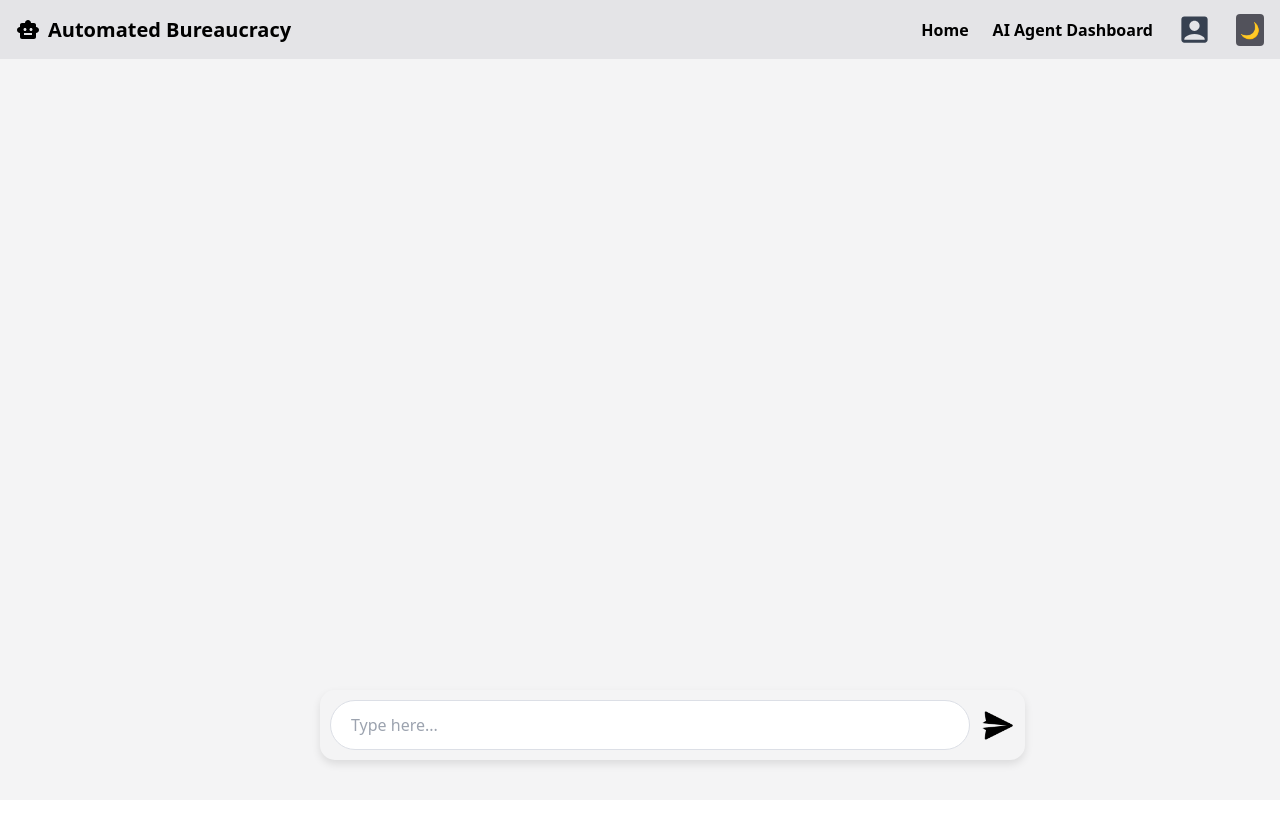
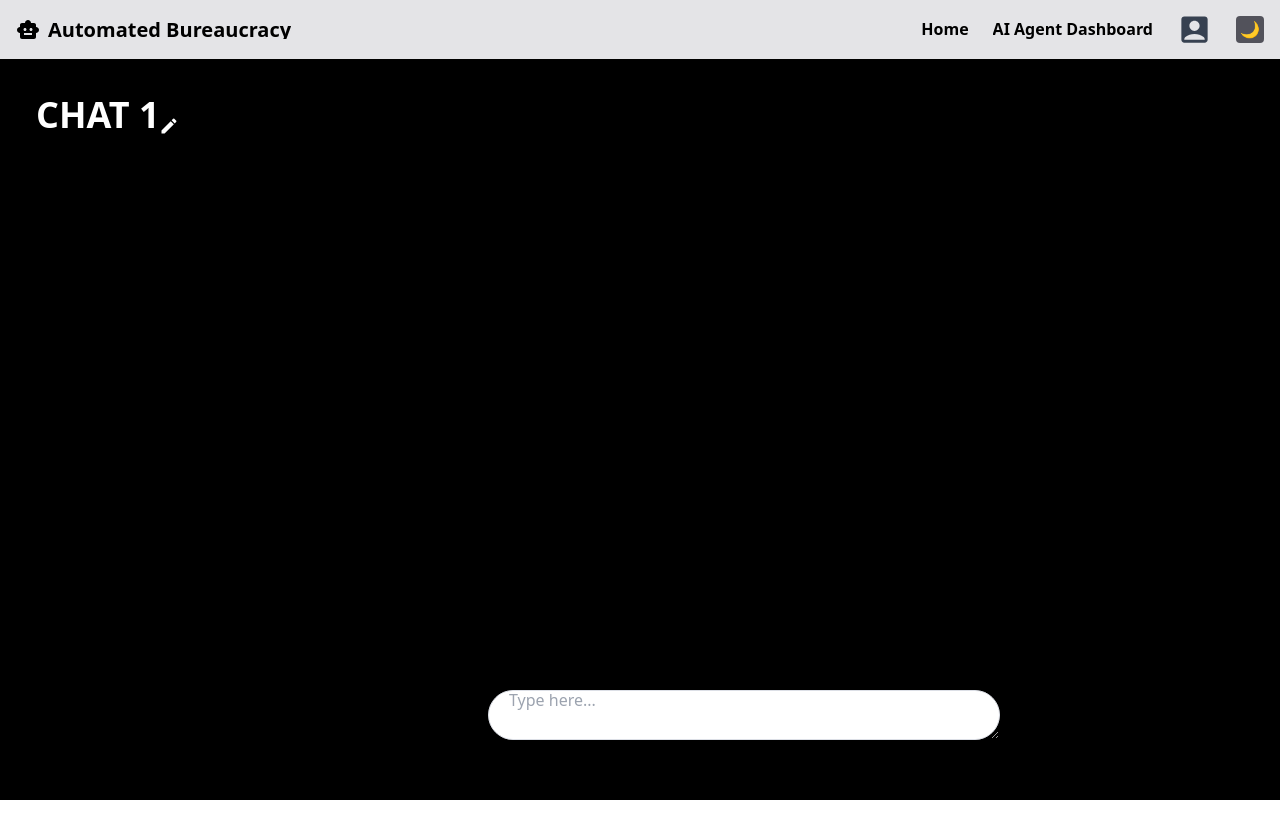
Before and after one commit to Automated-Bureaucracy-Kickoff/Automated-Bureaucracy, a React (Vite) app in the folder frontend-v2/: page /testing in a window 1280 px wide. Shown: the top 838 px of the page. After the commit the page ends 800 px from the top, so only its background shows below. Built offline with nearby package versions, Linux system fonts and the light colour scheme.

Commit message:
Feat:ChatBox

```diff
--- a/frontend-v2/src/App.jsx
+++ b/frontend-v2/src/App.jsx
@@ -5,6 +5,7 @@ import { store } from './redux/store/store.js'
 import ChatBot from './pages/ChatBot.jsx'
 import LandingPage from './pages/HomePage.jsx'
 import Navbar from './components/Navbar.jsx'
+import MainPage from './pages/MainPage.jsx'
 
 function App() {
 
@@ -15,7 +16,7 @@ function App() {
                 <Navbar></Navbar>
                 <Routes>
                     <Route path='/' element={<> <LandingPage/> </>}/>
-                    <Route path='/mainPage' element={<> Lakshay </>} />
+                    <Route path='/mainPage' element={<> <MainPage/>  </>} />
                     <Route path='/testing' element={<> <ChatBot /> </>} />
                 </Routes>
             </div>
--- /dev/null
+++ b/frontend-v2/src/components/AIicon.jsx
@@ -0,0 +1,20 @@
+function AiIcon() {
+    return (
+            <svg
+                xmlns="http://www.w3.org/2000/svg"
+                viewBox="74.634 123.585 98.962 106.718"
+                width="98.962"
+                height="40.718"
+                style={{ fill: "-moz-initial", clipRule: "evenodd", fillRule: "evenodd", }}
+                className="absolute -left-8  z-10 p-1 m-2 right-0 -bottom-2"
+            >
+                <path
+                    className="mlc_svg__st0"
+                    d="M170.895 171.103h-42.1c-1.4 0-2.6 1.2-2.6 2.6v18.4c1.7-.2 3.3.1 4.7.9V175.803h37.9v49.9h-37.9v-15.7c-1.1.8-2.3 1.4-3.4 2-.4.2-.8.4-1.2.5v15.2c0 1.4 1.2 2.6 2.6 2.6h42.1c1.4 0 2.6-1.1 2.6-2.6v-54.2c-.1-1.2-1.3-2.4-2.7-2.4zm-44.6 38.5c-3 1.4-8.3 2.7-11.5 3.4-3.6.8-14.2 3.2-15.1-2.5-.7-4.7 11.6-9.9 14.8-11.3 2.9-1.3 5.9-2.4 8.8-3.6 3.2-1.2 6.6-1.7 8.2 2.3.7 1.7.9 3.2.9 5v.4c-.4 3.1-3.4 5.1-6.1 6.3zm10.6-51.3c1.4-.1 2.7.9 2.8 2.4l.4 4.9c.1 1.4-.9 2.7-2.4 2.8-1.4.1-2.7-.9-2.8-2.4l-.4-4.9c-.1-1.4 1-2.6 2.4-2.8zm18.8 10.9c0-2.9-.2-5.7-.4-8.4l-.3-2.7V157.803c-.5-3.3-1.1-6.6-1.9-10-.8-3.3-3.7-5.4-7-5.5-6.1-.1-12.3-.2-18.4 0-1-1.9-4.2-3.1-7.9-2.9l-4.2-9.5c.8-.7 1.2-1.8 1.1-3-.2-2-1.9-3.5-3.9-3.3-2 .2-3.5 1.9-3.3 3.9.2 1.9 1.7 3.3 3.6 3.3l4 9c-2.6.7-4.6 2.2-5.1 3.9-5.8.8-11.5 2-17.2 3.1-.7.1-1.3.4-1.9.6-6.4 1.6-13 5.1-13 5.1-.1.8-.2 1.7-.2 2.5.3-.1.6-.1 1-.2 5-.4 9.6 4.7 10.2 11.5.6 6.8-3 12.7-8 13.1h-1.1c.2.9.4 1.8.7 2.6 4.2 2.3 9.9 3.8 13.4 4.6.8.3 1.7.5 2.6.5 8.6.2 17.3.3 25.9-.5h.3v-6.3c-5.8.5-11.8.5-20.8.3-1.7 0-2.9-1.1-3.4-2.5-2-7.2-2.5-14.8-2-22.9.1-1.5 1.2-2.8 2.9-3.1 1.6-.3 3.2-.6 4.6-.9.7-.1 2.5-.5 3.8-.7 1-.2 2.1-.4 3.1-.6 3.3.6 5.6 5.4 10.5 4.6 5-.1 6.4-5.2 9.5-6.3 2.3 0 4.6 0 6.9.1 1.1 0 2.1 0 3.9.1 1.7 0 3 1 3.4 2.5.4 1.6.7 3.2 1 4.8.6 5.4.9 9.8.8 13.2h6.8zm-75.1-7.8c2-.2 3.8 2.5 4.1 6 .3 3.5-1 6.4-3 6.6-1 .1-1.9-.5-2.6-1.5.4.3.9.5 1.3.4 1.5-.1 2.6-2.5 2.3-5.3-.2-2.8-1.7-5-3.2-4.8-.5 0-.9.3-1.2.7.5-1.3 1.3-2.1 2.3-2.1z"
+                    fill="white"
+                />
+            </svg>
+    );
+}
+
+export default AiIcon
--- a/frontend-v2/src/components/ChatInput.jsx
+++ b/frontend-v2/src/components/ChatInput.jsx
@@ -1,8 +1,9 @@
 import { useRef } from "react"
 import { useDispatch, useSelector } from "react-redux"
 import { aiResponse, setflag, userQuery } from "../redux/slices/chatbotState"
-import AI from "../controller/api-AI"
-
+import SendIcon from '@mui/icons-material/Send';
+import mimickApi from "../controller/api-Mimick";
+import FileUpload from "./FileUpload";
 const Input = () => {
     const dispatch = useDispatch()
     let flag = useSelector((state) => state.chatbot.flag)
@@ -12,18 +13,24 @@ const Input = () => {
             let message = chatbot.current.value
             dispatch(setflag({flag:false}))
             chatbot.current.value=""
-            dispatch(userQuery({ message }))
-            dispatch(aiResponse({ message: "Thinking......" }))
-            const data = await AI(message)
-            dispatch(aiResponse({ message: JSON.parse(data).message }))
+            dispatch(userQuery({ message:[message,new Date().toLocaleString([],{ hour: '2-digit', minute: '2-digit' })] }))
+            dispatch(aiResponse({ message: ["Thinking......",new Date().toLocaleString([],{ hour: '2-digit', minute: '2-digit' })] }))
+            try{
+                const data = await mimickApi(message)
+                dispatch(aiResponse({ message: JSON.parse(data).message }))
+            }catch(err){
+                dispatch(aiResponse({ message: err }))
+            }
             dispatch(setflag({flag:true}))
         }
     }
 
     return (
-        <div className="chat-container">
-            <input className="chat-input" placeholder="Type here..." ref={chatbot} type="text" />
-            <img onClick={sendChat} className="send-icon" src="/sendIcon.png" alt="Send" />
+        <div className="chat-container min-w-80" >
+            <textarea  onKeyDown={(event)=>{if(event.key=="Enter"  && !event.shiftKey)sendChat()}} className="chat-input dark:bg-zinc-700 min-w-48 " placeholder="Type here..." ref={chatbot} type="text" />
+             <FileUpload/>
+             <SendIcon className=" relative -left-6" onClick={sendChat}  />
+
         </div>
 
     )
--- a/frontend-v2/src/components/ChatResponse.jsx
+++ b/frontend-v2/src/components/ChatResponse.jsx
@@ -1,18 +1,32 @@
 import { useSelector } from "react-redux";
-
+import AiIcon from "./AIicon";
+import EditIcon from '@mui/icons-material/Edit';
+import { useRef, useState } from "react";
 const Response = () => {
   const messages = useSelector((state) => state.chatbot.messages);
+  const [title,setTitle]=useState("CHAT 1")
+  return (
+    <div className="response-container bg-black p-0 m-0 min-w-96 min-h-64 overflow-x-hidden" >
 
-  return (
-    <div className="response-container">
+      <div className="text-white text-4xl font-bold bg-black/30 p-4  text-left z-20 fixed" style={{width:"100%"}}>
+        {title||"Default Title"} <EditIcon className="relative -left-3 top-2" style={{height:"20px"}} onClick={()=>{let text = prompt("enter yor title"); setTitle(text)}}/>
+      </div>
+
       {messages.map((ele, index) => (
-        <div
-          className={`message ${index % 2 == 0 ? "message-right" : "message-left"}`}
-          key={index}
-        >
-          {ele}
-        </div>
+        <>
+          <div
+            className={`message ${index % 2 == 0 ? "message-right" : "message-left"} min-w-56 dark:bg-zinc-700 mb-4 min-h-fit relative `}
+            key={index}
+          >
+            {index % 2 != 0 ? <AiIcon /> : ""}
+            {ele[0]}
+            <br />
+            <h1 className="text-right"> {ele[1]} </h1>
+          </div>
+
+        </>
       ))}
+
     </div>
   );
 };
--- /dev/null
+++ b/frontend-v2/src/components/FileUpload.jsx
@@ -0,0 +1,39 @@
+import * as React from 'react';
+import { styled } from '@mui/material/styles';
+import Button from '@mui/material/Button';
+import AddIcon from '@mui/icons-material/Add';
+import { useDispatch } from 'react-redux';
+import { appendFiles } from '../redux/slices/chatbotState';
+
+
+const VisuallyHiddenInput = styled('input')({
+  clip: 'rect(0 0 0 0)',
+  clipPath: 'inset(50%)',
+  height: 1,
+  overflow: 'hidden',
+  position: 'absolute',
+  bottom: 0,
+  left: 0,
+  whiteSpace: 'nowrap',
+  width: 1,
+});
+
+export default function FileUpload() {
+    const dispatch = useDispatch()
+  return (
+    <Button
+      component="label"
+      role={undefined}
+       color='whitesmoke'
+      tabIndex={-1}
+      startIcon={<AddIcon />}
+      className='-left-2'
+    >
+      <VisuallyHiddenInput
+        type="file"
+        onChange={(event) => dispatch(appendFiles({files:event.target.files}))  }
+        multiple
+      />
+    </Button>
+  );
+}
--- /dev/null
+++ b/frontend-v2/src/controller/api-Mimick.js
@@ -0,0 +1,21 @@
+// i am mimicking api , as api has not been created ,so i created a js fnction which behaves like this
+
+let count = 0
+function mimickApi(message){
+
+    return new Promise((res,rej)=>{
+         setTimeout(()=>{
+            if(count==0){
+                res(JSON.stringify({message:`${message} i am mimicking an api `}))
+                count+=1
+              }else{
+                rej(JSON.stringify({message:`We apologize for the issue. It's not a problem with your request, but rather a technical difficulty on our end.`}))
+                count=0
+              }
+         },200)
+
+    })
+}
+
+
+export default mimickApi
--- a/frontend-v2/src/index.css
+++ b/frontend-v2/src/index.css
@@ -1,3 +1,12 @@
 @tailwind base;
 @tailwind components;
 @tailwind utilities;
+
+*{
+    margin: 0;
+    padding: 0;
+    line-height: 1.2rem;
+    box-sizing: border-box;
+    overflow-x: hidden;
+    scrollbar-width: none;
+}
--- a/frontend-v2/src/pages/ChatBot.jsx
+++ b/frontend-v2/src/pages/ChatBot.jsx
@@ -6,9 +6,9 @@ const ChatBot = () => {
 
     return (
 
-        <div className="chatBotPage">
+        <div className="chatBotPage bg-black p-0 m-0 min-w-full overflow-hidden ">
         <Response />
-            <Input />
+        <Input />
         </div>
     )
 
--- a/frontend-v2/src/pages/Chatbot.css
+++ b/frontend-v2/src/pages/Chatbot.css
@@ -1,10 +1,10 @@
 .chatBotPage {
-    width: 98vw;
-    height: 98vh;
+    width: 98%;
+    height: 95%;
     display: flex;
     flex-direction: column;
     font-weight: 500;
-
+    overflow: scroll;
 }
 
 
@@ -12,13 +12,13 @@
 .response-container {
     display: flex;
     flex-direction: column;
+
     gap: 10px;
     padding: 20px;
   }
 
   .message {
     max-width: 550px;
-    min-height: 50px;
     padding: 10px;
     border-radius: 10px;
     font-size: 20px;
@@ -43,18 +43,16 @@
 
 .chat-container {
     position: absolute;
-    bottom: 40px;
-    left: 25vw;
+    bottom:60px;
+    right: 15vw;
     display: flex;
     align-items: center;
-    gap: 10px;
-    padding: 10px;
     border-radius: 15px;
     box-shadow: 0px 4px 8px rgba(0, 0, 0, 0.1);
   }
 
   .chat-input {
-    width: 50vw;
+    width: 40vw;
     height: 50px;
     border-radius: 25px;
     padding: 0 20px;
--- /dev/null
+++ b/frontend-v2/src/pages/MainPage.jsx
@@ -0,0 +1,19 @@
+import { ClassNames } from "@emotion/react"
+import ChatBot from "./ChatBot"
+import { useEffect } from "react"
+
+
+const MainPage = ()=>{
+
+    return(
+        <>
+         <div style={{width:"80vw",position:"relative",height:"95vh",left:"20%",overflow:"hidden"}} className="bg-black " >
+         <ChatBot/>
+         </div>
+
+
+        </>
+    )
+}
+
+export default MainPage
--- a/frontend-v2/src/redux/store/store.js
+++ b/frontend-v2/src/redux/store/store.js
@@ -5,4 +5,8 @@ export const store = configureStore({
   reducer: {
     chatbot:chatBotReducres
   },
+  middleware: getDefaultMiddleware =>
+    getDefaultMiddleware({
+      serializableCheck: false,
+    }),
 })
```
Also changed, not shown: frontend-v2/src/redux/slices/chatbotState.js (+11 -2 lines).
